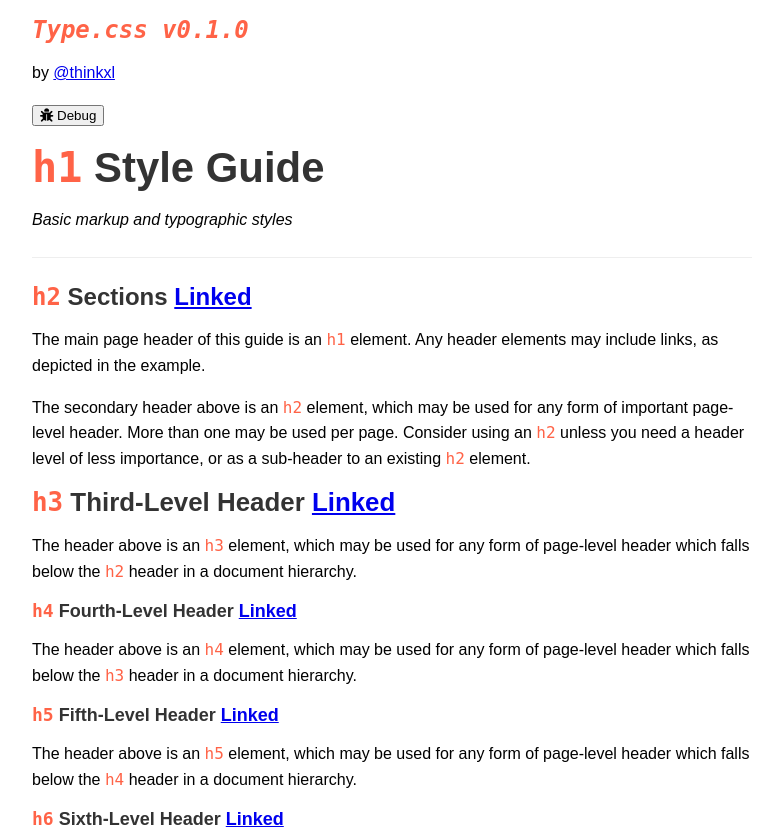
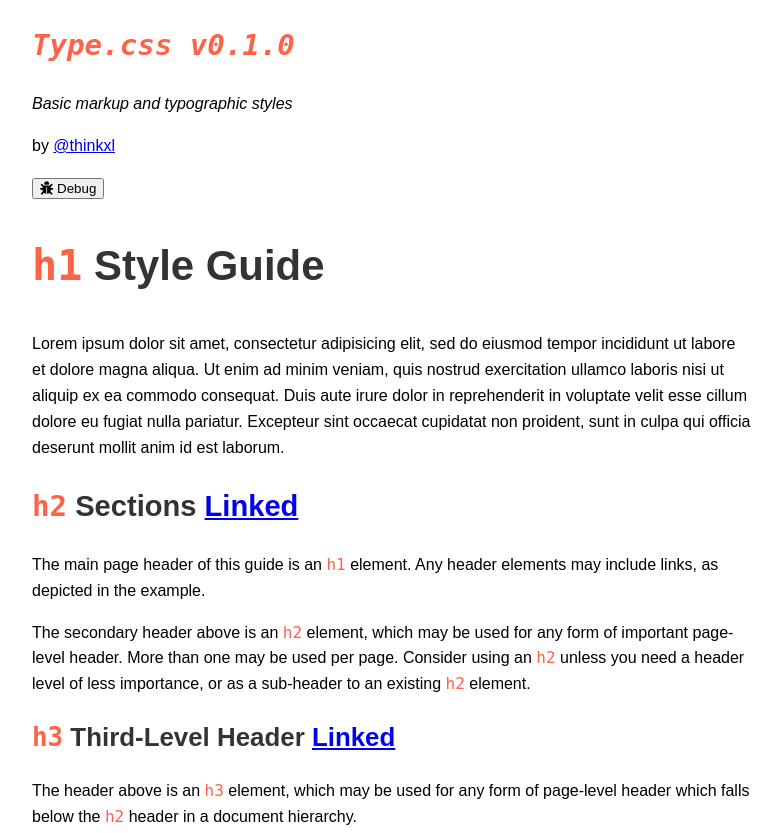
Before and after one commit to j0lvera/type, a website: page index.html in a window 1280 px wide. Shown: the top 833 px of the page, without its empty margins (248-1030 px from the left). Drawn offline with nearby package versions, Linux system fonts and the light colour scheme; files that its build step writes are made by us from their sources.

Commit message:
units issue fixed

```diff
--- a/index.html
+++ b/index.html
@@ -24,6 +24,8 @@
       <header>
         <h2 class="site-title"><code>Type.css v0.1.0</code></h2>
 
+				<p><em>Basic markup and typographic styles</em></p>
+
         <p>by <a href="http://twitter.com/thinkxl">@thinkxl</a></p>
 
         <nav class="site-navigation">
@@ -35,12 +37,9 @@
       </header>
 
 			<div class="row">
-        <header>
         <h1><code>h1</code> Style Guide</h1>
-				<p><em>Basic markup and typographic styles</em></p>
-				</header>
 
-        <hr>
+        <p>Lorem ipsum dolor sit amet, consectetur adipisicing elit, sed do eiusmod tempor incididunt ut labore et dolore magna aliqua. Ut enim ad minim veniam, quis nostrud exercitation ullamco laboris nisi ut aliquip ex ea commodo consequat. Duis aute irure dolor in reprehenderit in voluptate velit esse cillum dolore eu fugiat nulla pariatur. Excepteur sint occaecat cupidatat non proident, sunt in culpa qui officia deserunt mollit anim id est laborum.</p>
 
         <h2><code>h2</code> Sections <a href="#">Linked</a></h2>
 
--- a/sass/_type.scss
+++ b/sass/_type.scss
@@ -2,8 +2,9 @@
  * Type.css
  */
 
-$unit: 'rem';
+$unit: 'em';
 $base: 1#{$unit} !default;
+$base-font-size: 16px;
 $base-margin-top: $base !default;
 $base-margin-bottom: $base !default;
 $base-line-height: 1.618;
@@ -14,7 +15,7 @@ $code-text-color: tomato;
 
 html {
 	font-family: "PT Sans", sans-serif;
-	font-size: 16px;
+	font-size: $base-font-size;
 	line-height: $base-line-height;
 }
 
@@ -32,7 +33,7 @@ h1 {
 }
 
 h2 {
-  font-size: 1.82#{$unit}170;
+  font-size: 1.82#{$unit};
 }
 
 h3 {
@@ -44,7 +45,6 @@ h4, h5, h6 {
 }
 
 p {
-  margin-top: 0;
   margin-bottom: $base-margin-bottom;
 }
 
```
Also changed, not shown: css/style.css, 1 other file.
